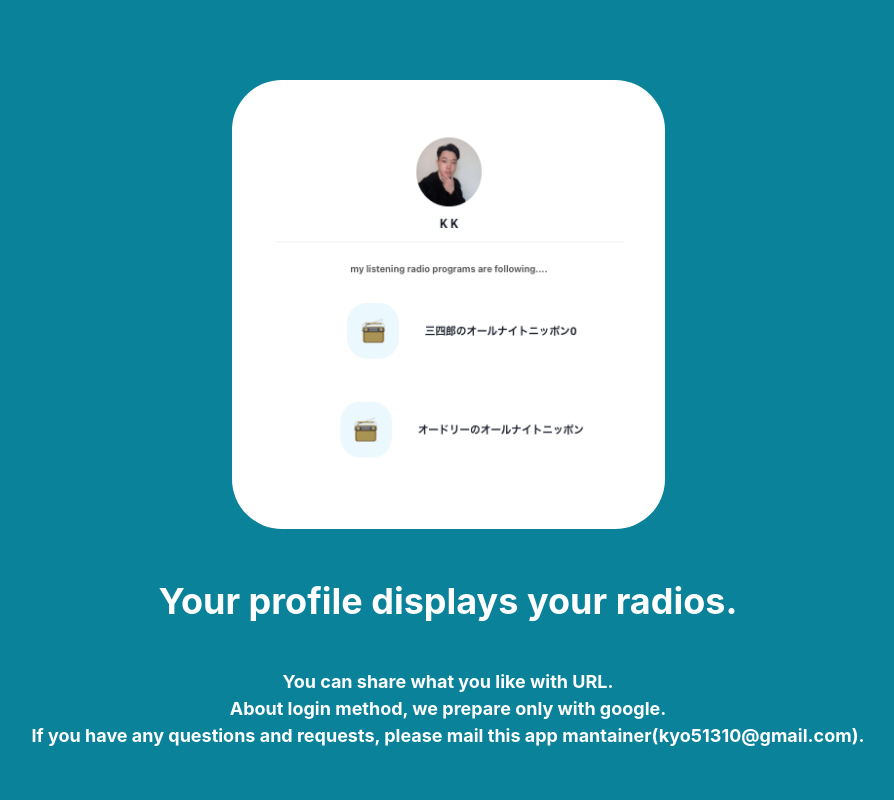
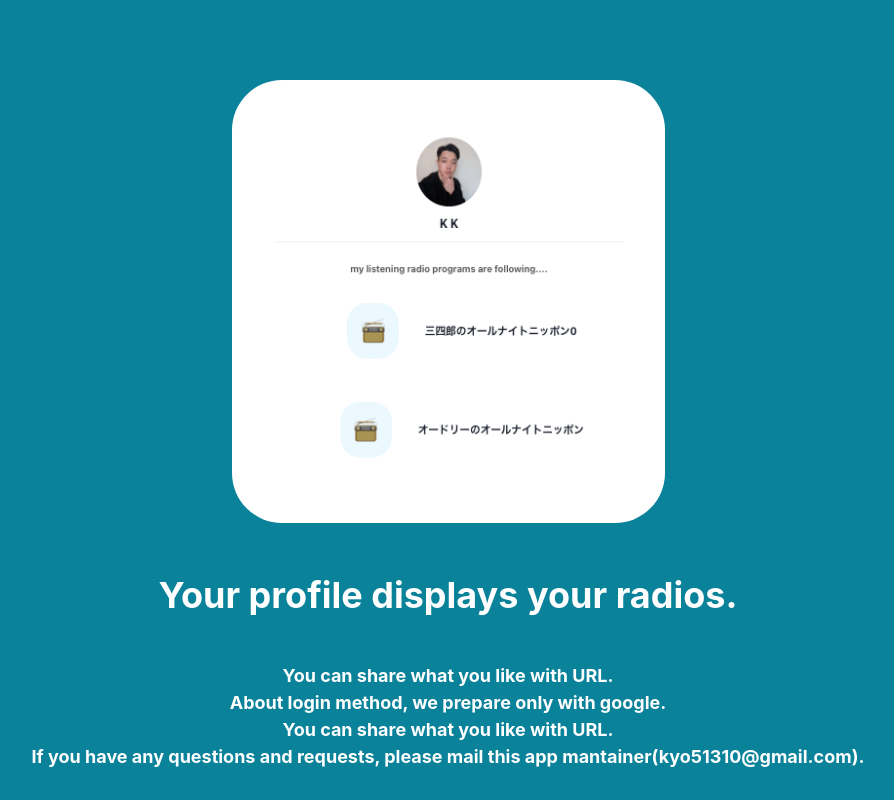
Before and after one commit to kk3939/radio-programs, a Next.js app: page / in a window 1280 px wide. Shown: the part 800-1600 px from the top of the page, without its empty margins (192-1086 px from the left). Built offline with nearby package versions, Linux system fonts and the light colour scheme.

Commit message:
refact: componentに分割

```diff
--- /dev/null
+++ b/src/components/indexPage/DescriptionImage.tsx
@@ -0,0 +1,19 @@
+import { Box, Image } from "@chakra-ui/react";
+import React from "react";
+
+const DescriptionImage: React.VFC = () => {
+  return (
+    <>
+      <Box p={10} bg="white" borderRadius="50px">
+        <Image
+          src="/profile2.png"
+          loading="lazy"
+          width="353px"
+          height="363px"
+        />
+      </Box>
+    </>
+  );
+};
+
+export default DescriptionImage;
--- /dev/null
+++ b/src/components/indexPage/DescriptionText.tsx
@@ -0,0 +1,51 @@
+import { Box, Text } from "@chakra-ui/react";
+import React from "react";
+
+const DescriptionText: React.VFC = () => {
+  return (
+    <>
+      <Box
+        p={{
+          base: "5px",
+          sm: "5px",
+        }}
+      >
+        <Text
+          color="white"
+          fontSize={{ base: "2xl", sm: "4xl" }}
+          fontWeight="bold"
+          p={10}
+        >
+          Your profile displays your radios.
+        </Text>
+        <NormalTextComponent text="You can share what you like with URL." />
+        <NormalTextComponent text="About login method, we prepare only with google." />
+        <NormalTextComponent text="You can share what you like with URL." />
+        <NormalTextComponent
+          text="If you have any questions and requests, please mail this app
+          mantainer(kyo51310@gmail.com)."
+        />
+      </Box>
+    </>
+  );
+};
+
+export default DescriptionText;
+
+type TextProps = {
+  text: string;
+};
+
+const NormalTextComponent: React.VFC<TextProps> = ({ text }) => {
+  return (
+    <Text
+      color="white"
+      fontSize={{ base: "md", sm: "lg" }}
+      fontWeight="bold"
+      pr={5}
+      pl={5}
+    >
+      {text}
+    </Text>
+  );
+};
--- /dev/null
+++ b/src/components/indexPage/ServiceDescription.tsx
@@ -0,0 +1,22 @@
+import { Center } from "@chakra-ui/react";
+import React from "react";
+import DescriptionImage from "./DescriptionImage";
+import DescriptionText from "./DescriptionText";
+
+const ServiceDescription: React.VFC = () => {
+  return (
+    <>
+      <Center
+        align="center"
+        bg="blackAlpha.50"
+        p={{ base: 10, sm: 20 }}
+        flexWrap="wrap"
+      >
+        <DescriptionImage />
+        <DescriptionText />
+      </Center>
+    </>
+  );
+};
+
+export default ServiceDescription;
--- /dev/null
+++ b/src/components/indexPage/ServiceTop.tsx
@@ -0,0 +1,40 @@
+import { Text, Button, Center } from "@chakra-ui/react";
+import { useRouter } from "next/router";
+import React from "react";
+
+const ServiceTop: React.VFC = () => {
+  const router = useRouter();
+  return (
+    <>
+      <Center p={5} align="center" flexDirection="column" minH="100vh">
+        <Text
+          fontSize={{
+            base: "8xl",
+            md: "8xl",
+            lg: "9xl",
+          }}
+          color="white"
+          fontWeight="bold"
+        >
+          Share your radios.
+        </Text>
+        <Center align="center" w="100%" h="200px">
+          <Button
+            fontSize="lg"
+            border="1px"
+            color="cyan.700"
+            borderRadius="25px"
+            size="lg"
+            onClick={() => {
+              router.push("/signIn");
+            }}
+          >
+            Start Radio programs
+          </Button>
+        </Center>
+      </Center>
+    </>
+  );
+};
+
+export default ServiceTop;
--- a/src/pages/index.tsx
+++ b/src/pages/index.tsx
@@ -1,101 +1,16 @@
 import React from "react";
-import { Box, Button, Center, Text } from "@chakra-ui/react";
 import Footer from "../components/Footer";
 import Layout from "../components/Layout";
-import { useRouter } from "next/router";
 import HeightSpacer from "../components/HeightSpacer";
-import Image from "next/image";
+import ServiceTop from "../components/indexPage/ServiceTop";
+import ServiceDescription from "../components/indexPage/ServiceDescription";
 
 const Index: React.VFC = () => {
-  const router = useRouter();
   return (
     <>
       <Layout>
-        <Center p={5} align="center" flexDirection="column" minH="100vh">
-          <Text
-            fontSize={{
-              base: "8xl",
-              md: "8xl",
-              lg: "9xl",
-            }}
-            color="white"
-            fontWeight="bold"
-          >
-            Share your radios.
-          </Text>
-          <Center align="center" w="100%" h="200px">
-            <Button
-              fontSize="lg"
-              border="1px"
-              color="cyan.700"
-              borderRadius="25px"
-              size="lg"
-              onClick={() => {
-                router.push("/signIn");
-              }}
-            >
-              Start Radio programs
-            </Button>
-          </Center>
-        </Center>
-        <Center
-          align="center"
-          bg="blackAlpha.50"
-          p={{ base: 10, sm: 20 }}
-          flexWrap="wrap"
-        >
-          <Box p={10} bg="white" borderRadius="50px">
-            <Image
-              src="/profile2.png"
-              loading="lazy"
-              width="353px"
-              height="363px"
-            />
-          </Box>
-          <Box
-            p={{
-              base: "5px",
-              sm: "5px",
-            }}
-          >
-            <Text
-              color="white"
-              fontSize={{ base: "2xl", sm: "4xl" }}
-              fontWeight="bold"
-              p={10}
-            >
-              Your profile displays your radios.
-            </Text>
-            <Text
-              color="white"
-              fontSize={{ base: "md", sm: "lg" }}
-              fontWeight="bold"
-              pr={5}
-              pl={5}
-            >
-              You can share what you like with URL.
-            </Text>
-            <Text
-              color="white"
-              fontSize={{ base: "md", sm: "lg" }}
-              fontWeight="bold"
-              pr={5}
-              pl={5}
-            >
-              About login method, we prepare only with google.
-            </Text>
-            <Text
-              color="white"
-              fontSize={{ base: "md", sm: "lg" }}
-              fontWeight="bold"
-              pr={5}
-              pl={5}
-            >
-              If you have any questions and requests, please mail this app
-              mantainer(kyo51310@gmail.com).
-            </Text>
-          </Box>
-        </Center>
+        <ServiceTop />
+        <ServiceDescription />
         <HeightSpacer spacePixel={{ base: "150px" }} />
         <Footer />
       </Layout>
```
Also changed, not shown: src/components/userIdPage/TopRadioText.tsx (added, +18 -0 lines), src/pages/user/[id].tsx (+2 -9 lines).
